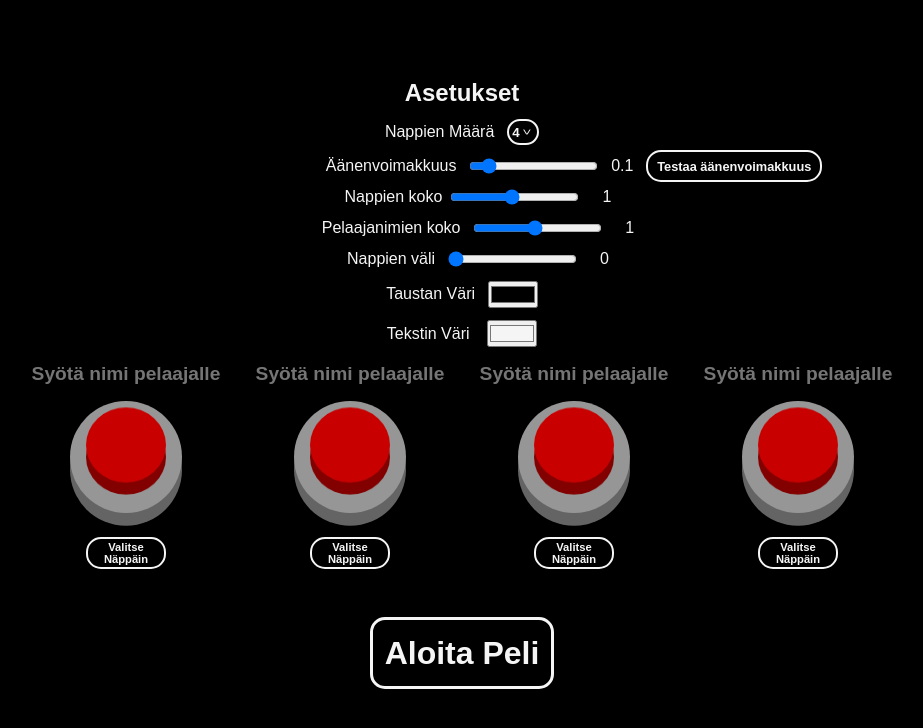
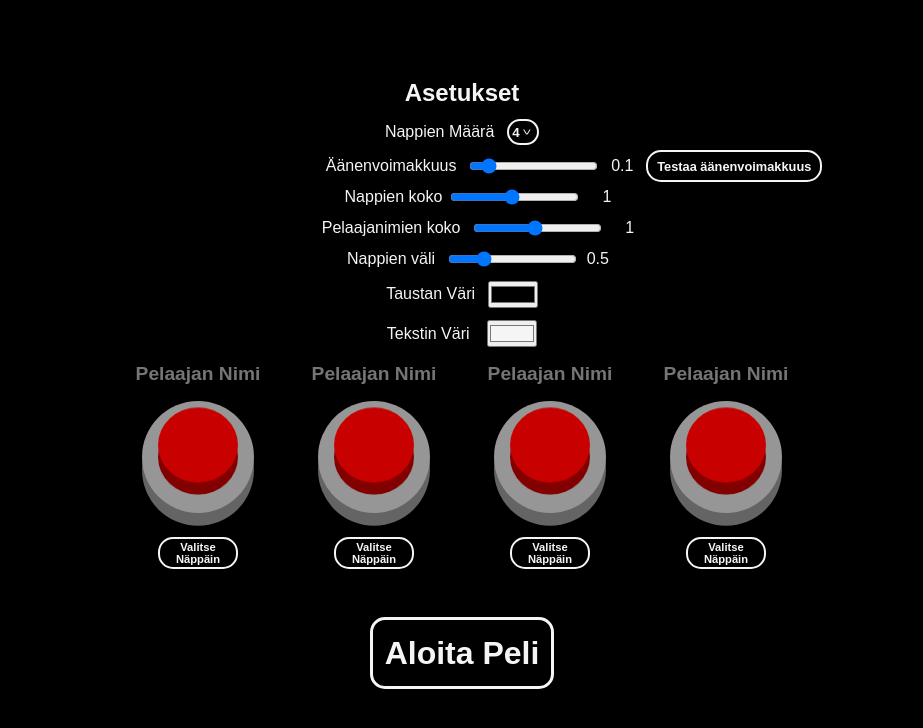
Before and after one commit to WoltEye/vinkare-buzzer, a React (Vite) app: page / in a window 1280 px wide. Shown: the top 728 px of the page, without its empty margins (178-1101 px from the left). Built offline with nearby package versions, Linux system fonts and the light colour scheme.

Commit message:
Change name input placeholder for better looking ui

```diff
--- a/src/App.jsx
+++ b/src/App.jsx
@@ -18,7 +18,7 @@ export default function App() {
   const [ hideGrid, setHideGrid ] = useState(false);
   const [ buttonSize, setButtonSize ] = useState(1);
   const [ authorNameSize, setAuthorNameSize ] = useState(1);
-  const [ gap, setGap ] = useState(0);
+  const [ gap, setGap ] = useState(0.5);
   const [ bgColor, setBgColor ] = useState('#000000');
   const [ textColor, setTextColor ] = useState('#f5f5f5');
   const [ volume, setVolume ] = useState(0.1);
--- a/src/Components/ButtonGrid/Button/Button.jsx
+++ b/src/Components/ButtonGrid/Button/Button.jsx
@@ -2,13 +2,13 @@ import React, { useState, useEffect } from 'react';
 import KeySelector from './KeySelector/KeySelector';
 import './Button.css';
 
-export default function Button({ pressedKeys, gameStarted, getSize, bgColor, setGameWinner, buttonNameStatus, gameWinner, playAudio, setButtonNameStatus, setKbButtonStatus, buttonSize, authorNameSize, textColor, index }) {
+export default function Button({ pressedKeys, gameStarted, getSize, bgColor, setGameWinner, gameWinner, playAudio, setButtonNameStatus, setKbButtonStatus, buttonSize, authorNameSize, textColor, index }) {
   const [ selectedKey, setSelectedKey ] = useState(null);
   const [ buttonAuthor, setButtonAuthor ] = useState('');
   const [ buttonPressed, setButtonPressed ] = useState(false);
   const [ kbSet, setKbSet ] = useState(false);
 
-  const inputWidth = buttonAuthor.length <= 3 && buttonAuthor.length > 0 ? buttonAuthor.length * 1.2 : buttonAuthor ? buttonAuthor.length * 0.7 : 14;
+  const inputWidth = buttonAuthor.length <= 3 && buttonAuthor.length > 0 ? buttonAuthor.length * 1.2 : buttonAuthor ? buttonAuthor.length * 0.75 : 8;
 
   const handleChange = e => {
     if(e.target.value.length <= 25) {
@@ -74,7 +74,7 @@ export default function Button({ pressedKeys, gameStarted, getSize, bgColor, set
       name="button-author"
       value={buttonAuthor}
       onChange={handleChange}
-      placeholder="Syötä nimi pelaajalle"
+      placeholder="Pelaajan Nimi"
       maxLength='25'
       style={{fontSize: `${getSize(1.2, authorNameSize)}rem`,
       width: `${getSize(inputWidth, authorNameSize)}rem`, color: textColor}} /> :
```
